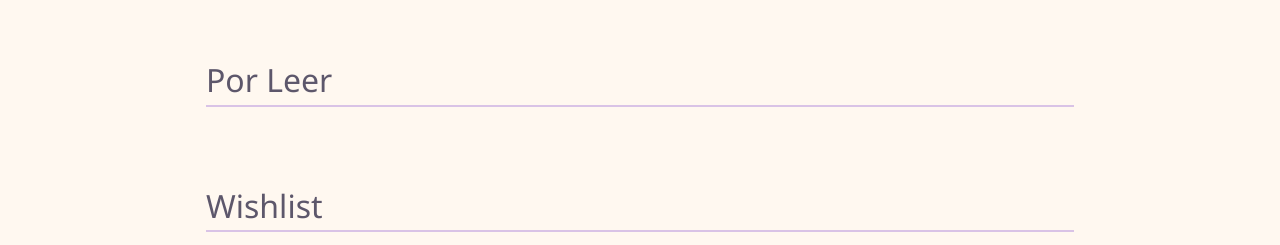
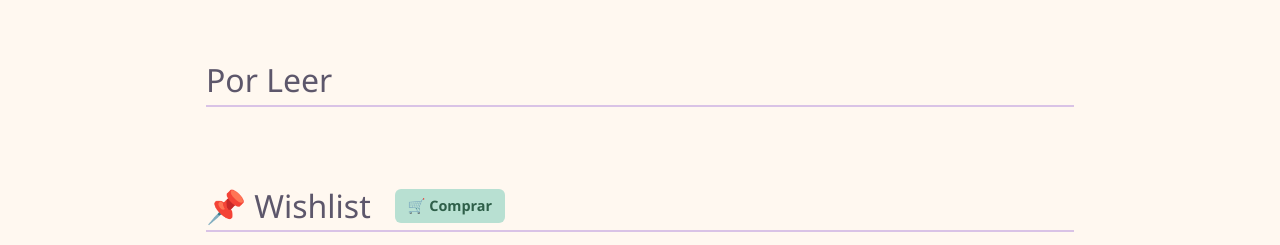
Before and after one commit to mmanromero/progra-web, a plain HTML site: page index.html in a window 1280 px wide. Shown: the part 643-888 px from the top of the page. Drawn offline with nearby package versions, Linux system fonts and the light colour scheme; a web font is replaced by a local one.

Commit message:
boton comprar

```diff
--- a/index.html
+++ b/index.html
@@ -49,9 +49,13 @@
     </section>
 
     <section id="wishlist">
-      <h2>Wishlist</h2>
-      <div class="row" id="grilla-wishlist"></div>
-    </section>
+        <h2 class="wishlist-titulo">
+            📌 Wishlist
+            <a href="https://www.mercadolibre.com.ar" target="_blank" class="btn btn-sm btn-success ms-2">
+              🛒 Comprar
+            </a>
+          </h2>
+
 
     <section id="formulario">
       <h2>Agregar un Libro</h2>
--- a/style.css
+++ b/style.css
@@ -88,6 +88,27 @@ body {
     border-bottom: 2px solid #d9c3e6;
     padding-bottom: 0.3rem;
     margin-bottom: 1rem;
+  }
+  .wishlist-titulo {
+    display: flex;
+    align-items: center;
+    gap: 1rem;
+    flex-wrap: wrap;
+  }
+
+  .wishlist-titulo .btn {
+    font-size: 0.9rem;
+    padding: 0.4rem 0.8rem;
+    background-color: #b8e0d2;
+    color: #2e5f49;
+    font-weight: bold;
+    border: none;
+    border-radius: 6px;
+  }
+
+  .wishlist-titulo .btn:hover {
+    background-color: #a0d7b8;
+    text-decoration: none;
   }
 
   /* === Grilla de libros === */
```
